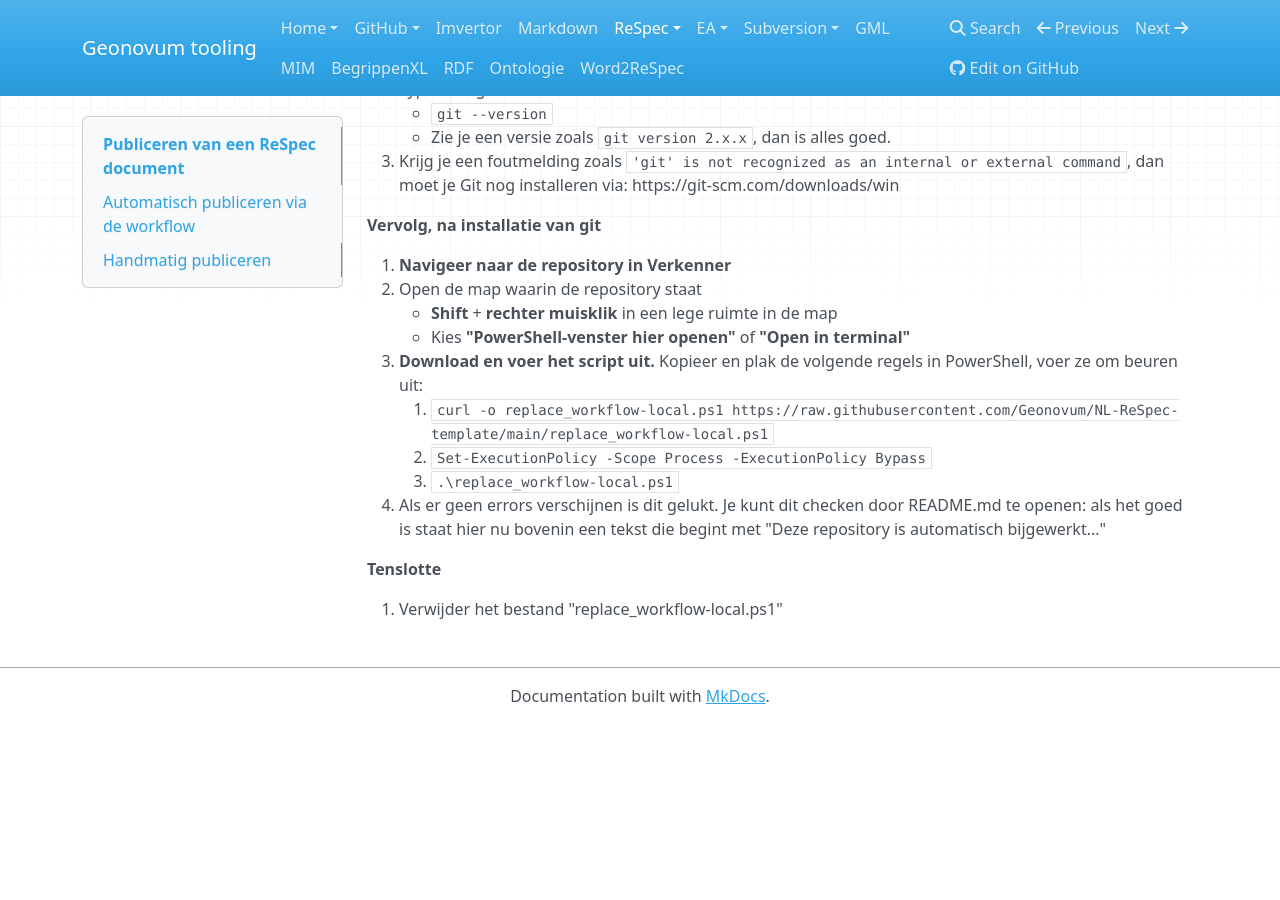
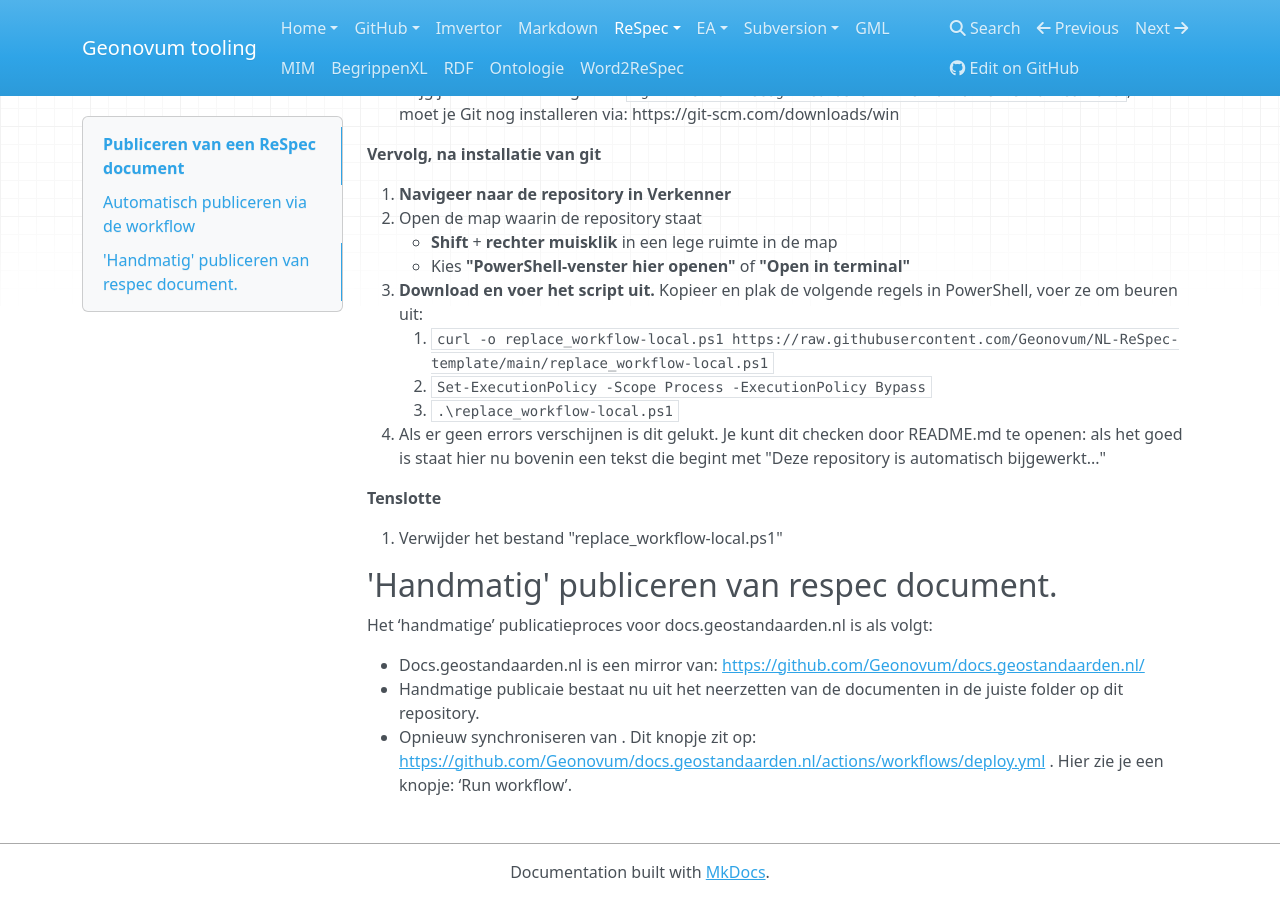
Before and after one commit to Geonovum/handleiding-tooling, an MkDocs documentation site: the page built from docs/ReSpec/ReSpec-publiceren.md, in a window 1280 px wide and 900 px high, scrolled down 1320 px. Built offline with MkDocs 1.6.1, drawn with Linux system fonts in a browser that asks for light colours; nearby versions of some CDN libraries; before the commit the page ends 2044 px from its top, so only the background shows below that; some of the changed text lies outside the part shown.

Commit message:
stukje over handmatig publiceren toegevoegd.

```diff
--- a/docs/ReSpec/ReSpec-publiceren.md
+++ b/docs/ReSpec/ReSpec-publiceren.md
@@ -4,6 +4,8 @@
 
 **Noot:**
 Automatisch publiceren werkt alleen in Github repositories waar, conform de [werkwijze](./index.md#respec-via-markdown), maar één ReSpec document in staat.
+
+Als er meerdere Respec documenten in een repository staan kun je [handmatig publiceren](#handmatig-publiceren-van-respec-document).
 
 ## Automatisch publiceren via de workflow
 
@@ -62,3 +62,12 @@
 **Tenslotte**
 
 1. Verwijder het bestand "replace_workflow-local.ps1"
+
+
+## 'Handmatig' publiceren van respec document.
+
+Het ‘handmatige’ publicatieproces voor docs.geostandaarden.nl is als volgt:
+
+- Docs.geostandaarden.nl is een mirror van: <https://github.com/Geonovum/docs.geostandaarden.nl/>
+- Handmatige publicaie bestaat nu uit het neerzetten van de documenten in de juiste folder op dit repository.
+- Opnieuw synchroniseren van <docs.geostandaarden.nl>. Dit knopje zit op: <https://github.com/Geonovum/docs.geostandaarden.nl/actions/workflows/deploy.yml> . Hier zie je een knopje: ‘Run workflow’.
```
Also changed, not shown: other parts of docs/ReSpec/ReSpec-publiceren.md (+0 -2 lines).
